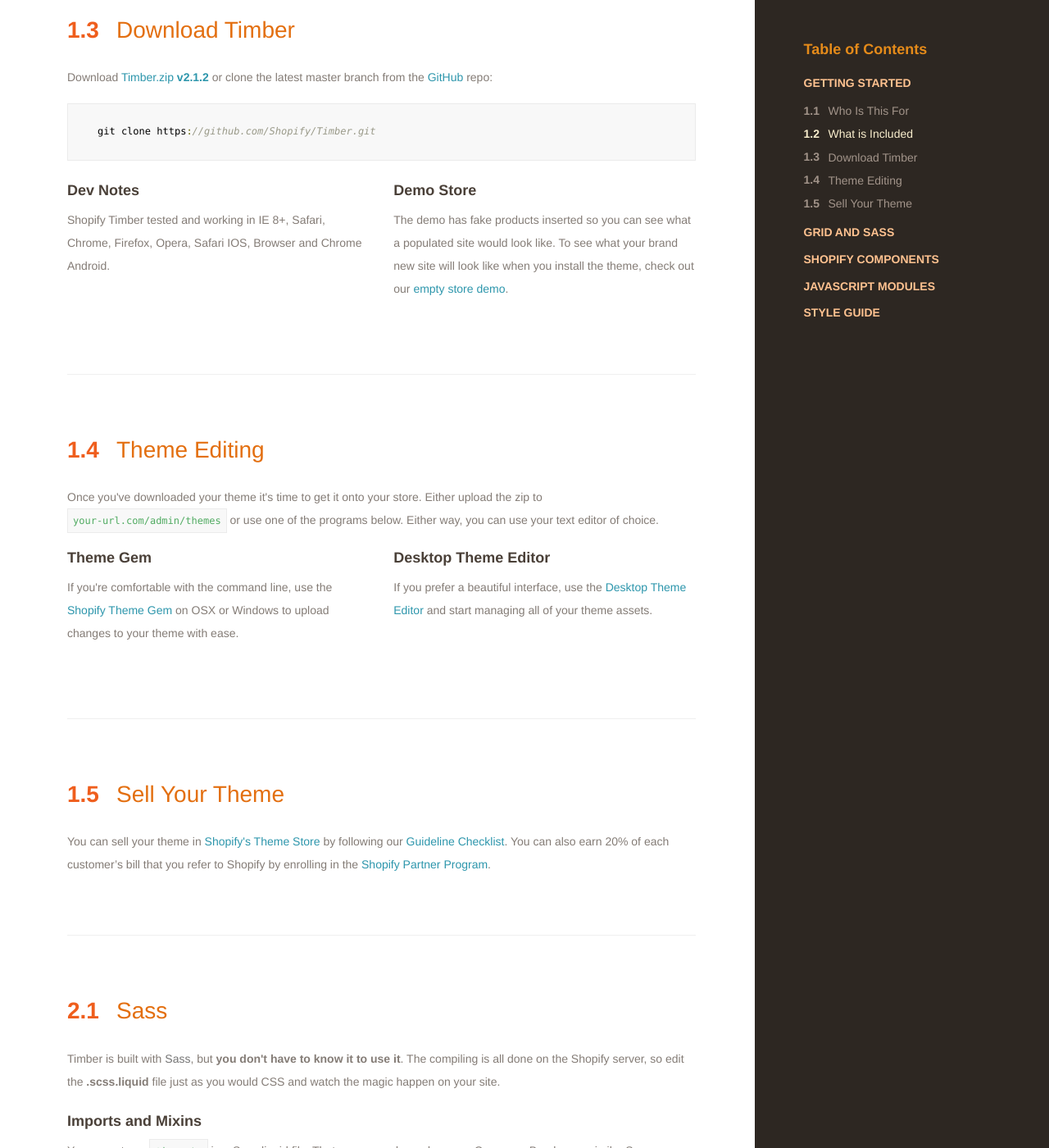
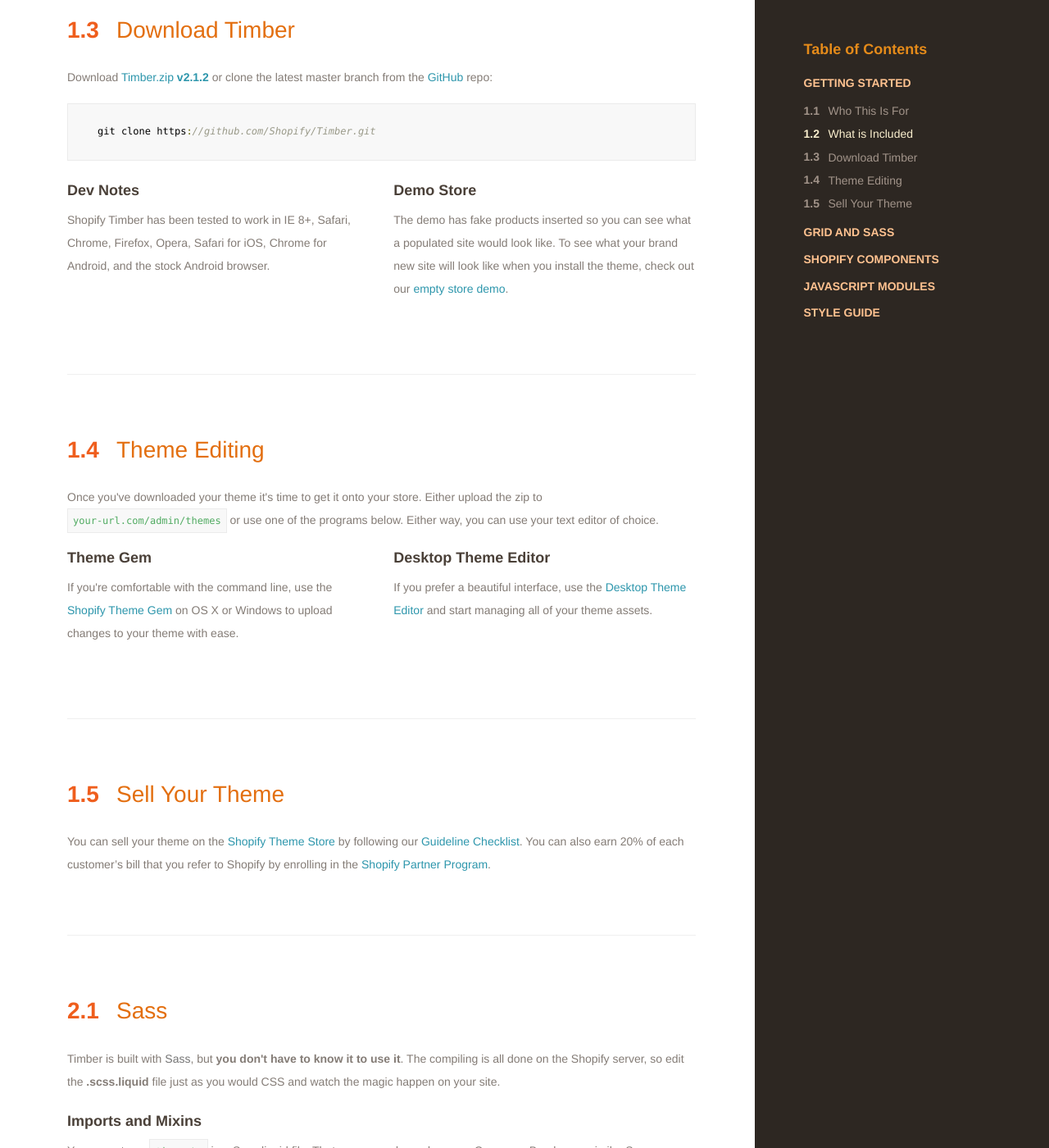
Before and after one commit to VenusPR/shopifypro, a Jekyll site: the page built from index.html, in a window 1280 px wide and 1400 px high, scrolled down 1801 px. Shown: the whole window at 82% size. Built offline with Jekyll 4.4.1, drawn with Linux system fonts in a browser that asks for light colours; nearby versions of some CDN libraries; some web fonts are replaced; some of the changed text lies outside the part shown.

Commit message:
Nitpicks: capitalization, minor wording tweaks, etc

```diff
--- a/_includes/footer.html
+++ b/_includes/footer.html
@@ -13,17 +13,17 @@
               <p><a href="https://ecommerce.shopify.com/c/ecommerce-design?utm_source=Timber&utm_medium=os" title="Meet the community" class="footer-link">Shopify Forums</a></p>
             </div>
             <div class="grid__item one-half">
-              <p><a href="http://www.shopify.ca/partners?utm_source=Timber&utm_medium=os" title="Earn money from referrals" class="footer-link">Partner Program</a></p>
+              <p><a href="https://www.shopify.com/partners?utm_source=Timber&utm_medium=os" title="Earn money from referrals" class="footer-link">Partner Program</a></p>
             </div>
             <div class="grid__item one-half">
-              <p><a href="http://docs.shopify.com/themes/liquid-basics?utm_source=Timber&utm_medium=os" title="Learn the basics of Liquid templating" class="footer-link">Liquid Basics</a></p>
+              <p><a href="https://docs.shopify.com/themes/liquid-basics?utm_source=Timber&utm_medium=os" title="Learn the basics of Liquid templating" class="footer-link">Liquid Basics</a></p>
             </div>
           </div>
         </div>
 
         <div class="grid__item large--seven-twelfths push--large--one-sixth">
           <h4 class="footer-title">Feedback</h4>
-          <p>Submit issues on <a href="https://github.com/Shopify/Timber/issues" class="footer-link">Github</a>. For general Shopify theme support, reach out to <a href="mailto:themesupport@shopify.com?subject=Timber&nbsp;Feedback" class="footer-link">themesupport@shopify.com</a>.</p>
+          <p>Submit issues on <a href="https://github.com/Shopify/Timber/issues" class="footer-link">GitHub</a>. For general Shopify theme support, reach out to <a href="mailto:themesupport@shopify.com?subject=Timber&nbsp;Feedback" class="footer-link">themesupport@shopify.com</a>.</p>
         </div>
       </div>
     </div>
@@ -36,7 +36,7 @@
           Timber {{ page.version }} © by Shopify Inc. Built and maintained by the <a href="mailto:timber@shopify.com" title="Corgis rule" class="footer-link">Themes Team</a>.
         </div>
         <div class="grid__item large--three-twelfths">
-          <a href="http://www.shopify.com?utm_source=Timber&utm_medium=os" title="Shopify Home" class="shopify-logo large--right">Shopify</a>
+          <a href="https://www.shopify.com?utm_source=Timber&utm_medium=os" title="Shopify Home" class="shopify-logo large--right">Shopify</a>
         </div>
       </div>
     </div>
--- a/_includes/head.html
+++ b/_includes/head.html
@@ -12,7 +12,7 @@
 {% endif %}
 
 {% if page.canonical %}
-  <link rel="canonical" href="http://www.shopify.com{{ page.canonical }}">
+  <link rel="canonical" href="https://www.shopify.com{{ page.canonical }}">
 {% endif %}
 
 {% if page.hide_from_search %}
--- a/index.html
+++ b/index.html
@@ -16,7 +16,7 @@ version: v2.1.2
     <a href="https://github.com/Shopify/Timber/archive/{{ page.version }}.zip" title="Download the .zip" class="btn-timber" data-track="Download" data-version="{{ page.version }}">Download Timber Theme</a>
     <p class="docs-text">
       Latest build: <span class="build-date">{{ page.version }}</span> •
-      <a href="https://github.com/Shopify/Timber" title="Get the source" class="text-link-on-orange">View Source on Github</a> •
+      <a href="https://github.com/Shopify/Timber" title="Get the source" class="text-link-on-orange">View Source on GitHub</a> •
       <a href="https://timber-demo.myshopify.com/" title="See Timber in action" class="text-link-on-orange" data-track="Demo" title="View Demo Store">View Demo Store</a>
     </p>
   </header>
@@ -57,9 +57,9 @@ version: v2.1.2
       <div class="grid__item large--three-quarters docs-body">
 
         <!-- =====================================
-          WHO IS THIS FOR
-        ===================================== -->
-        <h2 class="doc-title gettingstarted-title" id="who-for"><strong>1.1 </strong>Who Is This For</h2>
+          WHO THIS IS FOR
+        ===================================== -->
+        <h2 class="doc-title gettingstarted-title" id="who-for"><strong>1.1 </strong>Who This Is For</h2>
         <p class="docs-text">Timber is a front-end framework which makes building Shopify themes quick and easy. It can be used by theme creators of any skill level for themes of any scope. Seasoned pros and newbies alike can benefit from the starter templates, liquid markup, modules, and CSS frameworks provided in Timber.</p>
 
         <hr class="hr--docshr">
@@ -87,7 +87,7 @@ version: v2.1.2
           </div>
           <div class="grid__item one-third small--one-whole">
             <h4 class="docs-h4">Other Ecommerce Features</h4>
-            <p class="docs-text"><a href="http://docs.shopify.com/manual/configuration/store-customization/advanced-navigation/add-a-reorder-drop-down-menu-to-a-collection-page" class="docs-link">Collection sorting</a>, <a href="https://dev.twitter.com/docs/cards/types/product-card" class="docs-link">Twitter Cards</a>, <a href="http://www.shopify.com/blog/14862781-pinterest-rich-pins-now-automatically-enabled-for-shopify-merchants" class="docs-link">Pinterest Rich Pins</a>, and <a href="https://schema.org/Product" class="docs-link">SEO-friendly Schema.org tags</a>.</p>
+            <p class="docs-text"><a href="https://docs.shopify.com/manual/configuration/store-customization/advanced-navigation/add-a-reorder-drop-down-menu-to-a-collection-page" class="docs-link">Collection sorting</a>, <a href="https://dev.twitter.com/docs/cards/types/product-card" class="docs-link">Twitter Cards</a>, <a href="https://www.shopify.com/blog/14862781-pinterest-rich-pins-now-automatically-enabled-for-shopify-merchants" class="docs-link">Pinterest Rich Pins</a>, and <a href="https://schema.org/Product" class="docs-link">SEO-friendly Schema.org tags</a>.</p>
           </div>
         </div>
 
@@ -105,7 +105,7 @@ git clone https://github.com/Shopify/Timber.git
         <div class="grid">
           <div class="grid__item one-half small--one-whole">
             <h4 class="docs-h4">Dev Notes</h4>
-            <p class="docs-text">Shopify Timber tested and working in IE 8+, Safari, Chrome, Firefox, Opera, Safari IOS, Browser and Chrome Android.</p>
+            <p class="docs-text">Shopify Timber has been tested to work in IE 8+, Safari, Chrome, Firefox, Opera, Safari for iOS, Chrome for Android, and the stock Android browser.</p>
           </div>
           <div class="grid__item one-half small--one-whole">
             <h4 class="docs-h4">Demo Store</h4>
@@ -123,7 +123,7 @@ git clone https://github.com/Shopify/Timber.git
         <div class="grid">
           <div class="grid__item one-half small--one-whole">
             <h4 class="docs-h4">Theme Gem</h4>
-            <p class="docs-text">If you're comfortable with the command line, use the <a href="https://github.com/Shopify/shopify_theme" class="docs-link">Shopify Theme Gem</a> on OSX or Windows to upload changes to your theme with ease.</p>
+            <p class="docs-text">If you're comfortable with the command line, use the <a href="https://github.com/Shopify/shopify_theme" class="docs-link">Shopify Theme Gem</a> on OS X or Windows to upload changes to your theme with ease.</p>
           </div>
           <div class="grid__item one-half small--one-whole">
             <h4 class="docs-h4">Desktop Theme Editor</h4>
@@ -137,7 +137,7 @@ git clone https://github.com/Shopify/Timber.git
           SELL YOUR THEME
         ===================================== -->
         <h2 class="doc-title gettingstarted-title" id="demos"><strong>1.5 </strong>Sell Your Theme</h2>
-        <p class="docs-text">You can sell your theme in <a href="https://themes.shopify.com?utm_source=Timber&utm_medium=os" class="docs-link">Shopify's Theme Store</a> by following our <a href="https://themes.shopify.com/services/themes/guidelines?utm_source=Timber&utm_medium=os" class="docs-link">Guideline Checklist</a>. You can also earn 20% of each customer’s bill that you refer to Shopify by enrolling in the <a href="http://www.shopify.com/partners?utm_source=Timber&utm_medium=os" class="docs-link">Shopify Partner Program</a>.</p>
+        <p class="docs-text">You can sell your theme on the <a href="https://themes.shopify.com?utm_source=Timber&utm_medium=os" class="docs-link">Shopify Theme Store</a> by following our <a href="https://themes.shopify.com/services/themes/guidelines?utm_source=Timber&utm_medium=os" class="docs-link">Guideline Checklist</a>. You can also earn 20% of each customer’s bill that you refer to Shopify by enrolling in the <a href="https://www.shopify.com/partners?utm_source=Timber&utm_medium=os" class="docs-link">Shopify Partner Program</a>.</p>
 
         <hr class="hr--docshr">
 
@@ -1418,7 +1418,7 @@ jQuery('body').on('ajaxCart.afterCartLoad', function(evt, cart) {
               </div>
             </div>
             <div class="grid__item large--one-half">
-              <h4 class="docs-example">Example 2 - Mailchimp Integration</h4>
+              <h4 class="docs-example">Example 2 - MailChimp Integration</h4>
               <form class="input-group">
                 <input type="email" value="" placeholder="Email address" class="input-group-field">
                 <span class="input-group-btn">
@@ -1585,7 +1585,7 @@ jQuery('body').on('ajaxCart.afterCartLoad', function(evt, cart) {
             <li>
               <div class="icon-fallback-text">
                 <span class="icon icon-master"></span>
-                <span class="fallback-text">Master Card</span>
+                <span class="fallback-text">MasterCard</span>
               </div>
             </li>
             <li>
@@ -1792,7 +1792,7 @@ jQuery('body').on('ajaxCart.afterCartLoad', function(evt, cart) {
   &lt;li&gt;
     &lt;div class="icon-fallback-text"&gt;
       &lt;span class="icon icon-master"&gt;&lt;/span&gt;
-      &lt;span class="fallback-text"&gt;Master Card&lt;/span&gt;
+      &lt;span class="fallback-text"&gt;MasterCard&lt;/span&gt;
     &lt;/div&gt;
   &lt;/li&gt;
   &lt;li&gt;
```
